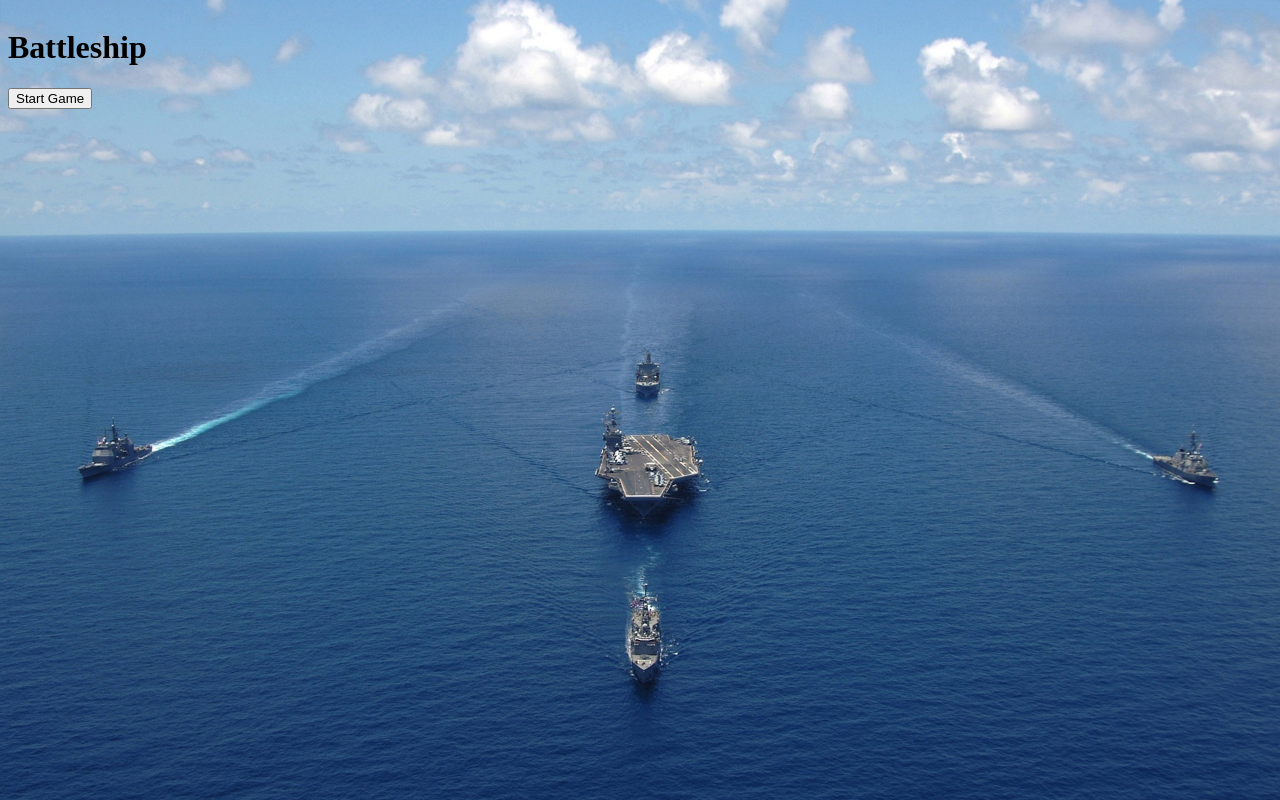
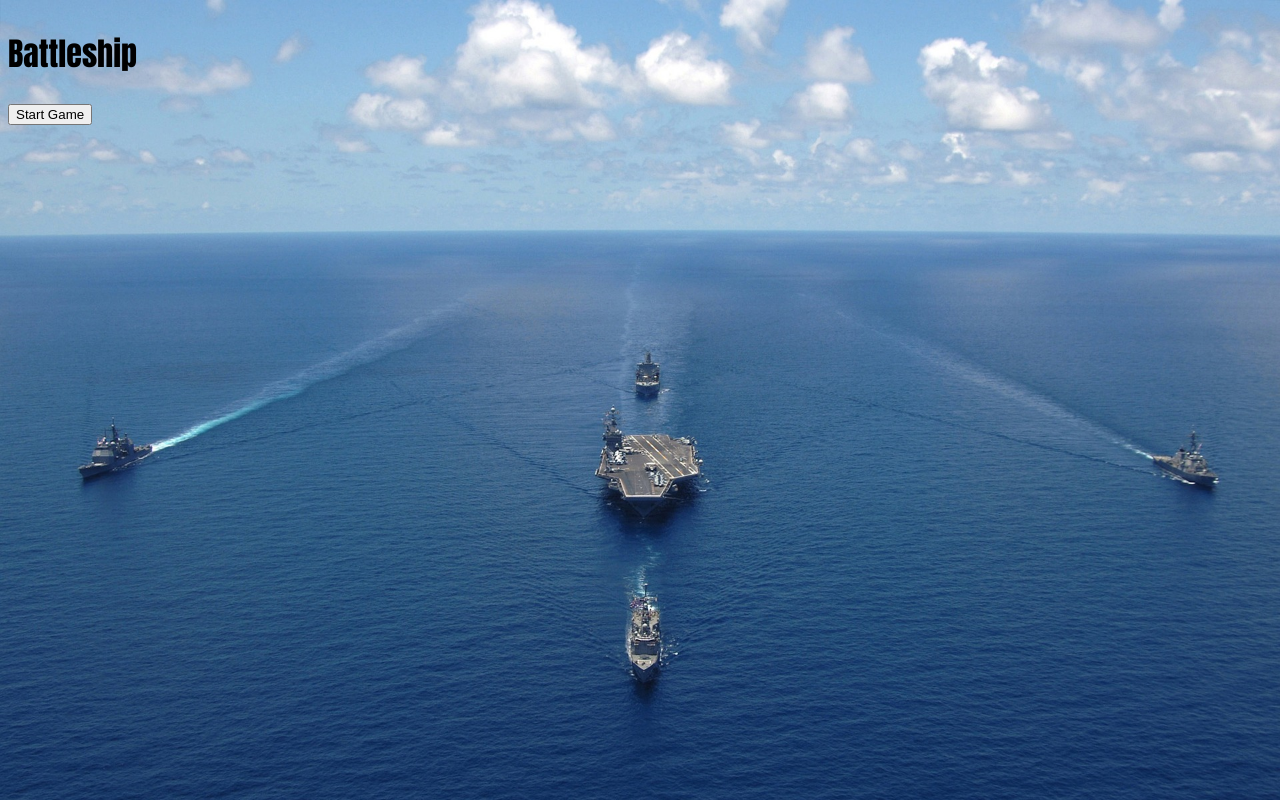
Before and after one commit to eascodes/battleship, a website built with webpack: page dist/index.html in a window 1280 px wide. Built offline with nearby package versions, Linux system fonts and the light colour scheme.

Commit message:
Add new font

```diff
--- a/src/style.css
+++ b/src/style.css
@@ -1,10 +1,16 @@
+@font-face {
+    font-family: 'Anton';
+    src: url('./Anton-Regular.ttf') format('woff2');
+    font-weight: 600;
+    font-style: normal;
+}
+
 body {
     background-image: url('./battleship.jpg');
     background-repeat: no-repeat;
     background-size: 100vw auto;
+    font-family: 'Anton';
 }
-
-
 
 .grid-container {
     display: grid;
--- a/webpack.config.js
+++ b/webpack.config.js
@@ -16,6 +16,10 @@ module.exports = {
         test: /\.(png|svg|jpg|jpeg|gif)$/i,
         type: 'asset/resource',
       },
+      {
+        test: /\.(woff|woff2|eot|ttf|otf)$/i,
+        type: 'asset/resource',
+      },
     ],
   },
 };
```
Also changed, not shown: src/Anton-Regular.ttf (added).
